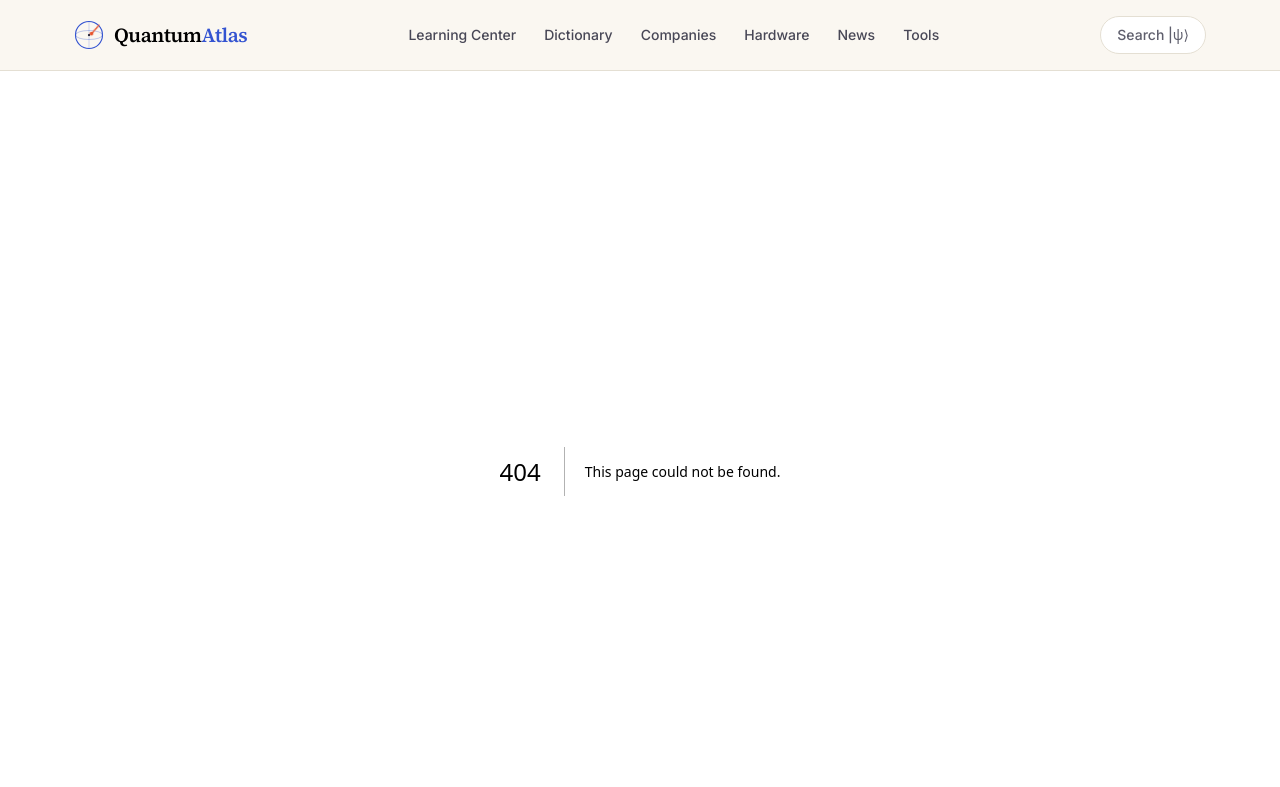
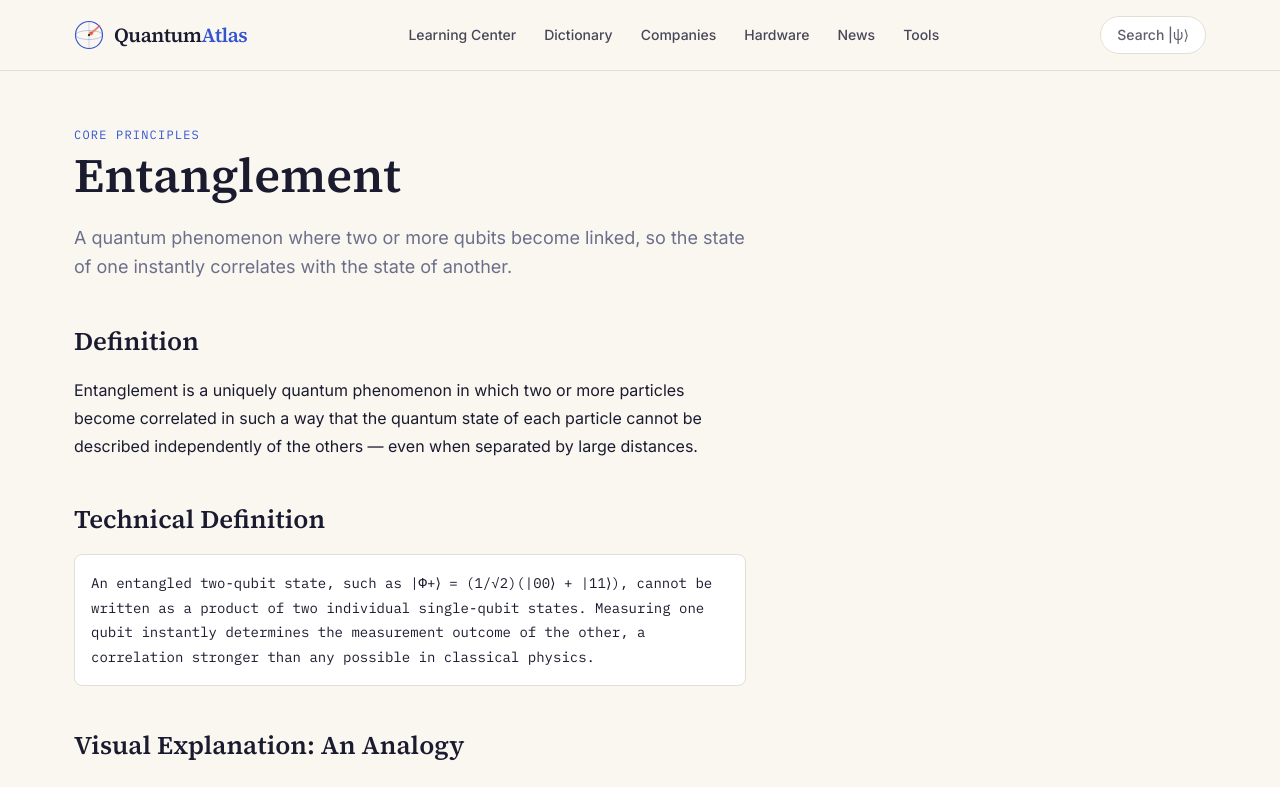
Before and after one commit to goalandpriority-ui/quantum-atlas, a Next.js app: page /dictionary/entanglement in a window 1280 px wide. Before the commit this address had no page. Shown: the top 787 px of the page. Built offline with nearby package versions, Linux system fonts and the light colour scheme.

Commit message:
Create EntanglementPage component for term display

```diff
--- /dev/null
+++ b/app/dictionary/entanglement/page.tsx
@@ -0,0 +1,15 @@
+import TermPage from "@/components/TermPage";
+import { getTermBySlug } from "@/lib/content/dictionary";
+import { notFound } from "next/navigation";
+
+export const metadata = {
+  title: "Entanglement — Definition, Animation & Use Cases | QuantumAtlas",
+  description:
+    "What is quantum entanglement? Definition, technical explanation, analogy, and real-world use cases.",
+};
+
+export default function EntanglementPage() {
+  const term = getTermBySlug("entanglement");
+  if (!term) return notFound();
+  return <TermPage term={term} />;
+}
```
